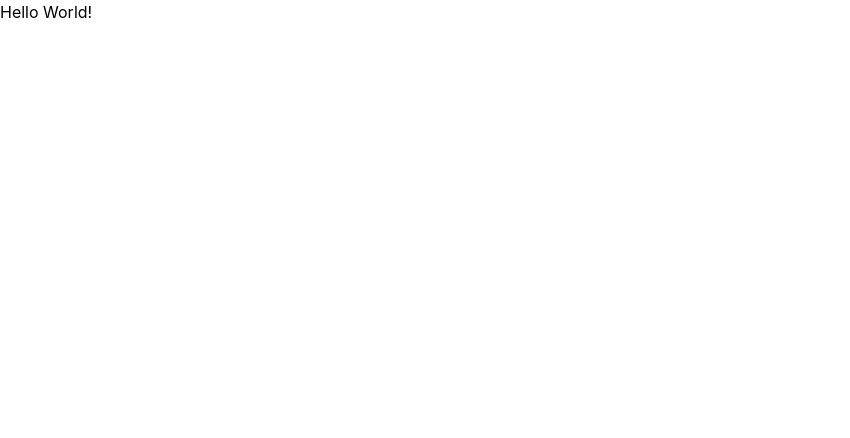
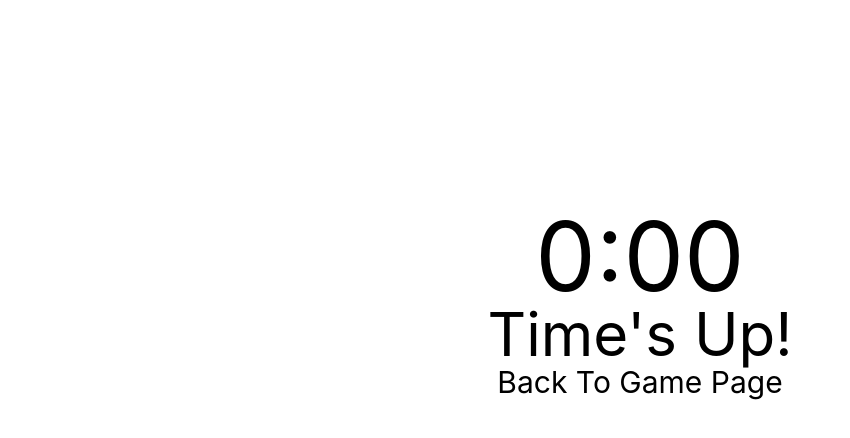
Before and after one commit to andrew-ho7705/agile-game, a React (Create React App) app: page /game/timer1 in a window 1280 px wide. Shown: the top 438 px of the page, without its empty margins (0-850 px from the left). Built offline with nearby package versions, Linux system fonts and the light colour scheme.

Commit message:
Basic timer functionality

```diff
--- a/package.json
+++ b/package.json
@@ -10,6 +10,7 @@
     "react-dom": "^18.2.0",
     "react-router-dom": "^6.15.0",
     "react-scripts": "5.0.1",
+    "use-sound": "^4.0.1",
     "web-vitals": "^2.1.4"
   },
   "scripts": {
--- a/src/App.css
+++ b/src/App.css
@@ -1,42 +1,3 @@
 @tailwind base;
 @tailwind components;
 @tailwind utilities;
-
-.App {
-  text-align: center;
-}
-
-.App-logo {
-  height: 40vmin;
-  pointer-events: none;
-}
-
-@media (prefers-reduced-motion: no-preference) {
-  .App-logo {
-    animation: App-logo-spin infinite 20s linear;
-  }
-}
-
-.App-header {
-  background-color: #282c34;
-  min-height: 100vh;
-  display: flex;
-  flex-direction: column;
-  align-items: center;
-  justify-content: center;
-  font-size: calc(10px + 2vmin);
-  color: white;
-}
-
-.App-link {
-  color: #61dafb;
-}
-
-@keyframes App-logo-spin {
-  from {
-    transform: rotate(0deg);
-  }
-  to {
-    transform: rotate(360deg);
-  }
-}
--- a/src/App.js
+++ b/src/App.js
@@ -1,9 +1,18 @@
-import './App.css';
+import "./App.css";
+import { Routes, Route } from "react-router-dom";
+import Home from "./components/Home";
+import Game from "./components/Game";
+import TimerPage from "./components/TimerPage";
 
 function App() {
-  return (
-    <h1>Hello World!</h1>
-  );
+    return (
+        <Routes>
+            <Route path="/" element={<Home />} />
+            <Route path="/game" element={<Game />} />
+            <Route path="/game/timer1" element={<TimerPage timeInSeconds={2} />} />
+            <Route path="/game/timer2" element={<TimerPage timeInSeconds={1} />} />
+        </Routes>
+    );
 }
 
 export default App;
--- /dev/null
+++ b/src/components/Game.js
@@ -0,0 +1,64 @@
+import { useState } from "react";
+import { Link } from "react-router-dom";
+
+const Game = () => {
+    const [typeOfTimer, setTypeOfTimer] = useState("");
+
+    function handleRadioClick() {
+        const option1 = document.getElementById("One Minute Timer");
+        const option2 = document.getElementById("Two Minute Timer");
+
+        option1.addEventListener("change", () => {
+            if (option1.checked) {
+                option2.checked = false;
+            }
+        });
+
+        option2.addEventListener("change", () => {
+            if (option2.checked) {
+                option1.checked = false;
+            }
+        });
+    }
+
+    return (
+        <>
+            <div className="align-bottom">
+                <input
+                    type="radio"
+                    value="Two Minute Timer"
+                    id="Two Minute Timer"
+                    className="bg-slate-800 text-white"
+                    onClick={() => {
+                        setTypeOfTimer("twoMin");
+                        handleRadioClick();
+                    }}
+                />
+                {" Two Minute Timer"}
+                <input
+                    type="radio"
+                    value="One Minute Timer"
+                    id="One Minute Timer"
+                    className="bg-slate-800 text-white"
+                    onClick={() => {
+                        setTypeOfTimer("oneMin");
+                        handleRadioClick();
+                    }}
+                />
+                {" One Minute Timer"}
+
+                <Link
+                    to={typeOfTimer === "oneMin" ? "timer2" : "timer1"}
+                    className="text-3xl px-5"
+                >
+                    Start
+                </Link>
+                <Link to="/" className="text-3xl px-5">
+                    Back To Home
+                </Link>
+            </div>
+        </>
+    );
+};
+
+export default Game;
--- /dev/null
+++ b/src/components/Home.js
@@ -0,0 +1,16 @@
+import { Link } from "react-router-dom";
+
+const Home = () => {
+    return (
+        <div className="p-16">
+            <header className="text-center text-6xl py-52">
+                Interesting Game Name
+            </header>
+            <Link to="/game" className="flex">
+                <span className="m-auto text-5xl">Click Here To Begin!</span>
+            </Link>
+        </div>
+    );
+};
+
+export default Home;
--- /dev/null
+++ b/src/components/TimerPage.js
@@ -0,0 +1,43 @@
+import { useEffect, useState } from "react";
+// import useSound from "use-sound";
+import { Link } from "react-router-dom";
+import { getTime } from "../utils/Utils";
+import { useNavigate } from "react-router-dom";
+import sfx from "../sounds/mixkit-alert-alarm-1005.mp3"
+
+const TimerPage = ({ timeInSeconds }) => {
+    const [ time, setTime ] = useState(timeInSeconds);
+
+    const navigate = useNavigate();
+    const audio = new Audio(sfx);
+
+    useEffect(() => {
+        const timerId = setInterval(() => {
+            if(Math.round(time * 10) / 10 >= 0.1) {
+                setTime((time) => time - 1);
+                return;
+            }
+        }, 1000);
+
+        if(Math.round(time * 10) / 10  === 0) {
+            setTime(0);
+            audio.play();
+            return;
+        }
+
+        return () => {
+            clearInterval(timerId);
+        };
+    }, [time, navigate, timeInSeconds, audio]);
+
+    return (
+        <div className="text-center py-52">
+            <div className="text-8xl">{getTime(time)}</div>
+            {time === 0 && <div className="text-6xl">Time's Up!</div>}
+            <Link to="/game" className="p-10 text-3xl" onClick={audio.pause}>
+                Back To Game Page
+            </Link>
+        </div>
+    );
+};
+export default TimerPage;
--- /dev/null
+++ b/src/utils/Utils.js
@@ -0,0 +1,5 @@
+export const getTime = (timeInSeconds) => {
+    const minutes = Math.floor(timeInSeconds / 60);
+    const seconds = timeInSeconds - minutes * 60;
+    return `${minutes}:${seconds.toLocaleString("en-US", { minimumIntegerDigits: 2 })}`;
+}
```
Also changed, not shown: 2 other files (tests, documents, lock files or other folders).
